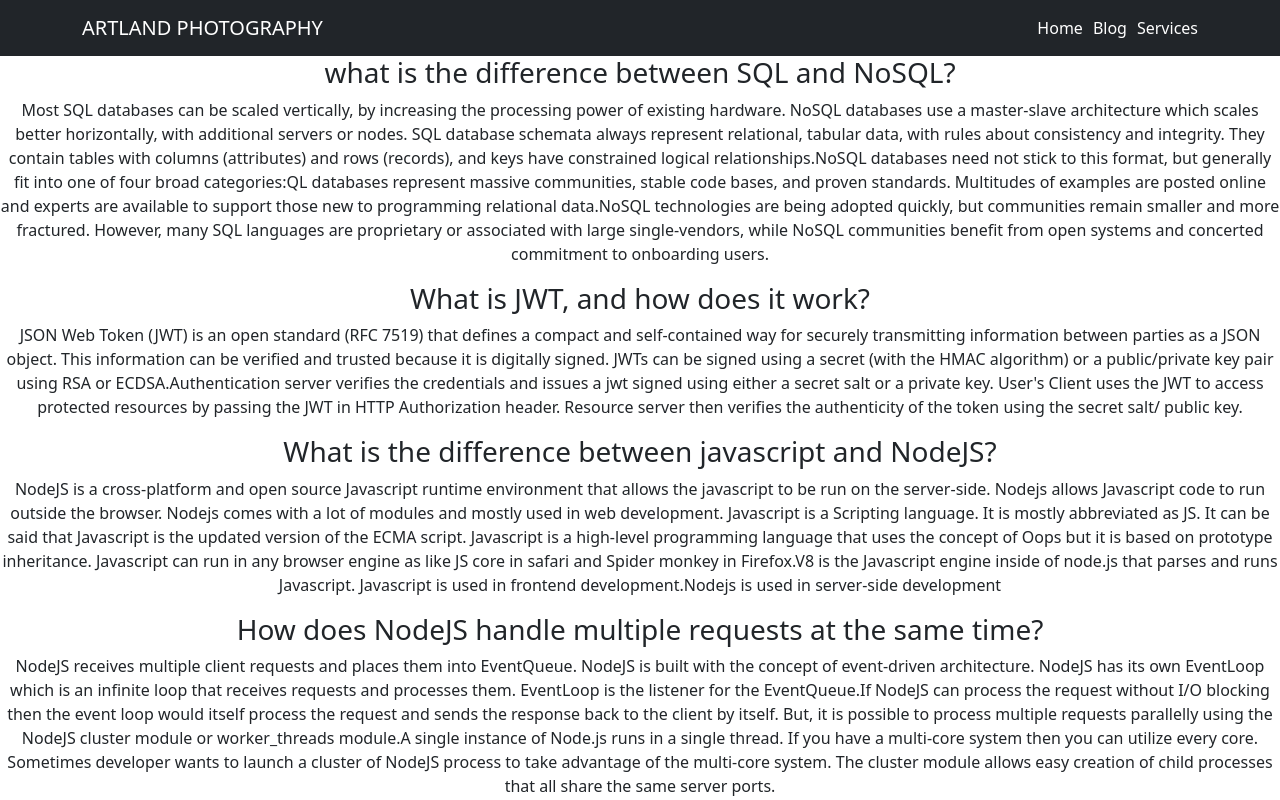
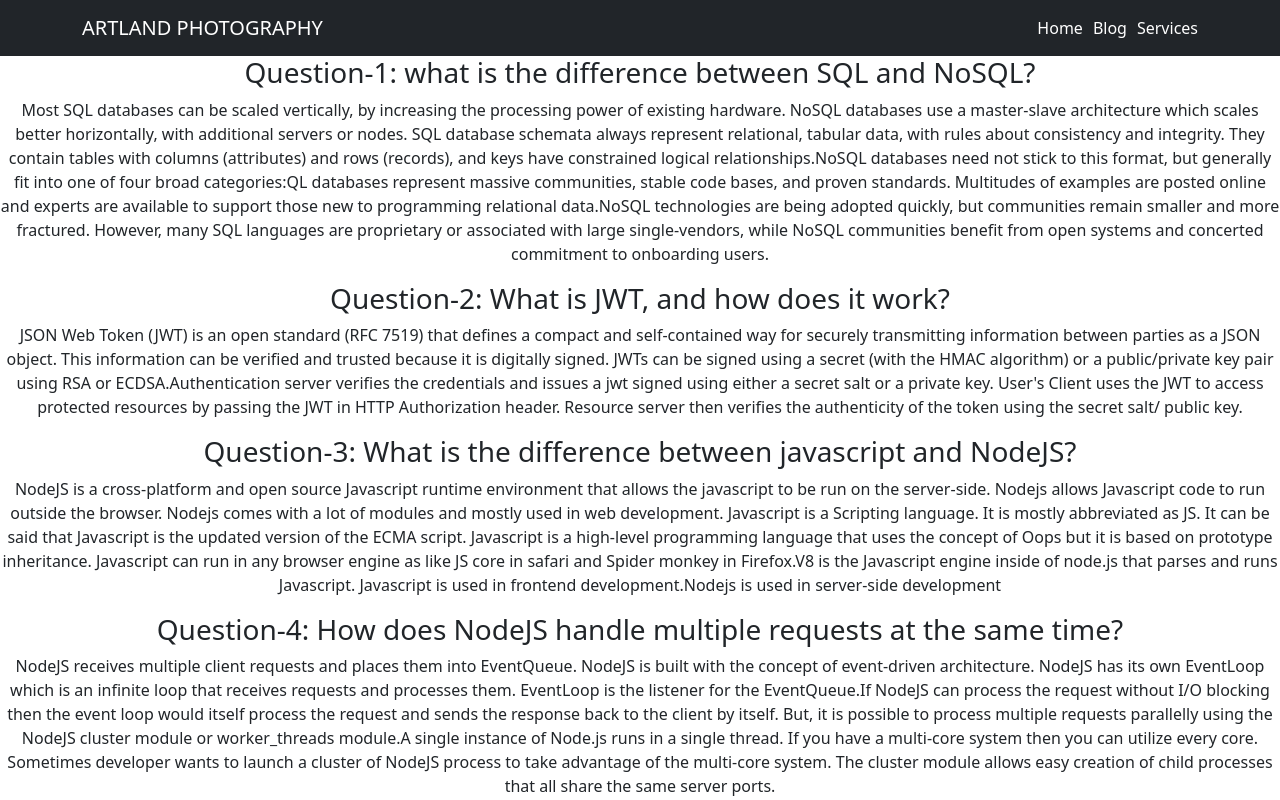
Before and after one commit to khorshedjhoni/artLand-photography-client, a React (Create React App) app: page /blog in a window 1280 px wide. Shown: the top 800 px of the page. Built offline with nearby package versions, Linux system fonts and the light colour scheme.

Commit message:
blog ques-4 added

```diff
--- a/src/components/Blog/Blog.js
+++ b/src/components/Blog/Blog.js
@@ -4,19 +4,19 @@ const Blog = () => {
     return (
         <div>
             <div>
-                <h3> what is the difference between SQL and NoSQL?</h3>
+                <h3>Question-1: what is the difference between SQL and NoSQL?</h3>
                 <p>Most SQL databases can be scaled vertically, by increasing the processing power of existing hardware. NoSQL databases use a master-slave architecture which scales better horizontally, with additional servers or nodes. SQL database schemata always represent relational, tabular data, with rules about consistency and integrity. They contain tables with columns (attributes) and rows (records), and keys have constrained logical relationships.NoSQL databases need not stick to this format, but generally fit into one of four broad categories:QL databases represent massive communities, stable code bases, and proven standards. Multitudes of examples are posted online and experts are available to support those new to programming relational data.NoSQL technologies are being adopted quickly, but communities remain smaller and more fractured. However, many SQL languages are proprietary or associated with large single-vendors, while NoSQL communities benefit from open systems and concerted commitment to onboarding users.</p>
             </div>
             <div>
-                <h3>What is JWT, and how does it work?</h3>
+                <h3>Question-2: What is JWT, and how does it work?</h3>
                 <p>JSON Web Token (JWT) is an open standard (RFC 7519) that defines a compact and self-contained way for securely transmitting information between parties as a JSON object. This information can be verified and trusted because it is digitally signed. JWTs can be signed using a secret (with the HMAC algorithm) or a public/private key pair using RSA or ECDSA.Authentication server verifies the credentials and issues a jwt signed using either a secret salt or a private key. User's Client uses the JWT to access protected resources by passing the JWT in HTTP Authorization header. Resource server then verifies the authenticity of the token using the secret salt/ public key.</p>
             </div>
             <div>
-                <h3>What is the difference between javascript and NodeJS?</h3>
+                <h3> Question-3: What is the difference between javascript and NodeJS?</h3>
                 <p>NodeJS is a cross-platform and open source Javascript runtime environment that allows the javascript to be run on the server-side. Nodejs allows Javascript code to run outside the browser. Nodejs comes with a lot of modules and mostly used in web development. Javascript is a Scripting language. It is mostly abbreviated as JS. It can be said that Javascript is the updated version of the ECMA script. Javascript is a high-level programming language that uses the concept of Oops but it is based on prototype inheritance. Javascript can run in any browser engine as like JS core in safari and Spider monkey in Firefox.V8 is the Javascript engine inside of node.js that parses and runs Javascript.	Javascript is used in frontend development.Nodejs is used in server-side development </p>
             </div>
             <div>
-                <h3>How does NodeJS handle multiple requests at the same time?</h3>
+                <h3>Question-4: How does NodeJS handle multiple requests at the same time?</h3>
                 <p>NodeJS receives multiple client requests and places them into EventQueue. NodeJS is built with the concept of event-driven architecture. NodeJS has its own EventLoop which is an infinite loop that receives requests and processes them. EventLoop is the listener for the EventQueue.If NodeJS can process the request without I/O blocking then the event loop would itself process the request and sends the response back to the client by itself. But, it is possible to process multiple requests parallelly using the NodeJS cluster module or worker_threads module.A single instance of Node.js runs in a single thread. If you have a multi-core system then you can utilize every core. Sometimes developer wants to launch a cluster of NodeJS process to take advantage of the multi-core system.
 The cluster module allows easy creation of child processes that all share the same server ports.</p>
             </div>
```
